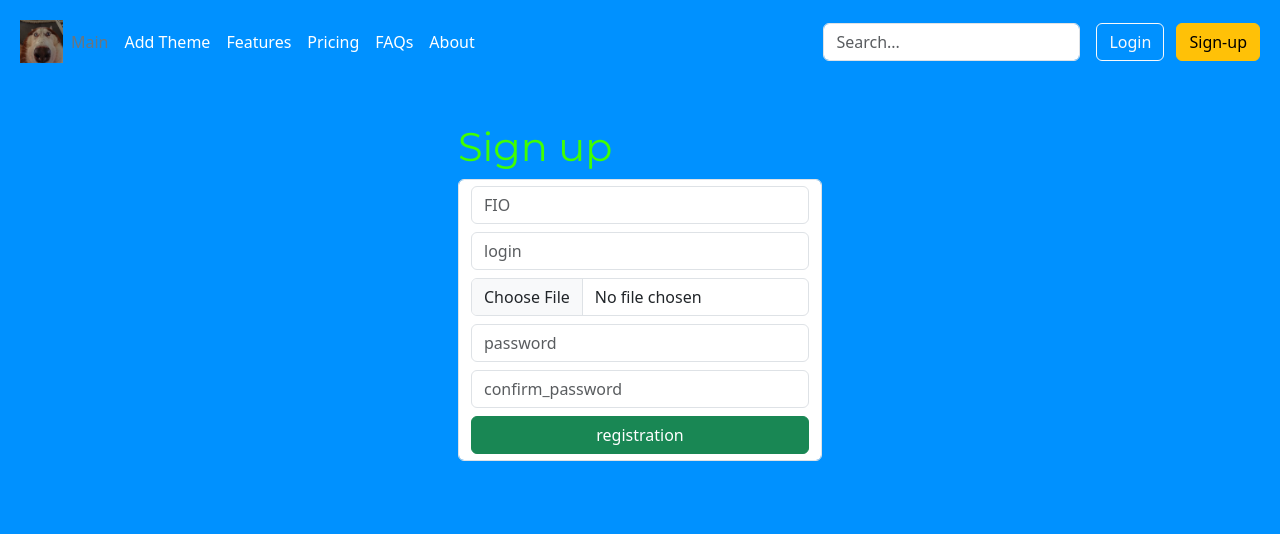
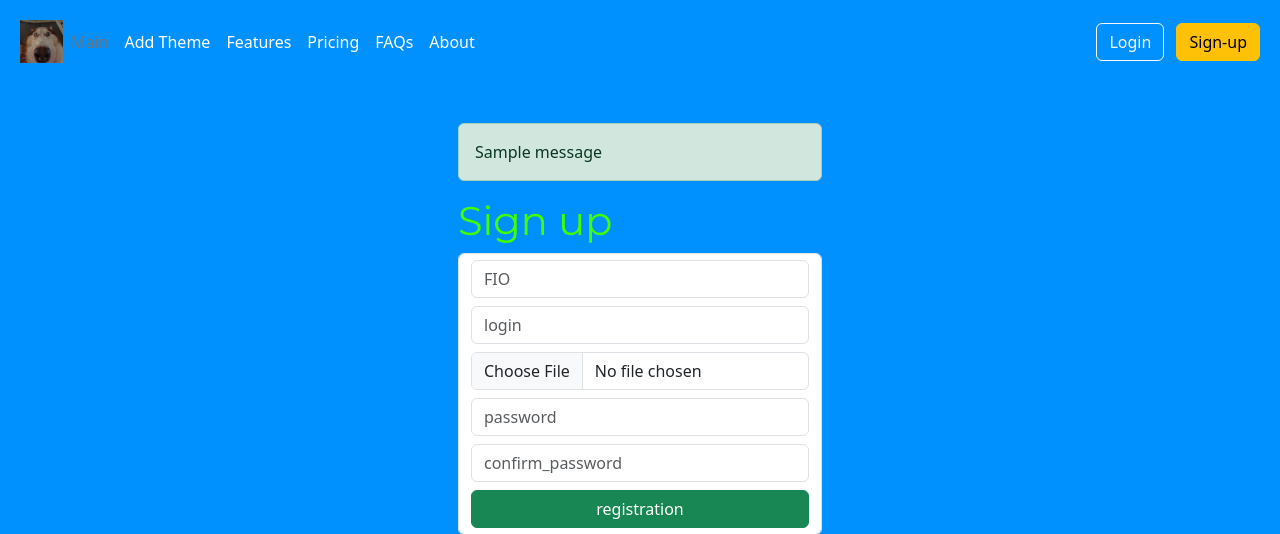
Before and after one commit to OrangeSpirit/TEST_WEB, a Flask app: page /user/register in a window 1280 px wide. Shown: the top 534 px of the page. Run offline with Flask 3, Linux system fonts and the light colour scheme; tables that the repository leaves empty hold one stand-in row (values such as "Sample post"); one stand-in notice (Sample message) is shown; some libraries are stand-ins or nearby versions.

Commit message:
add flash result registration

```diff
--- a/app/routes/user.py
+++ b/app/routes/user.py
@@ -1,4 +1,4 @@
-from flask import Blueprint, render_template, redirect
+from flask import Blueprint, render_template, redirect, flash
 
 from ..functions import save_picture
 from ..forms import RegistrationForm
@@ -16,6 +16,7 @@ def register():
         user = User(name=form.name.data, login=form.login.data, avatar=avatar_filename, password=hashed_password)
         db.session.add(user)
         db.session.commit()
+        flash(f"Congratulations, {form.login.data}! You successfully registered.", "")
         print('YOU ARE REGISTERED')
         return redirect('/')
     else:
--- /dev/null
+++ b/app/templates/main/_flash.html
@@ -0,0 +1,11 @@
+<!-- FLASH MESAGGES -->
+{% with messages = get_flashed_messages(with_categories=true) %}
+    {% if messages %}
+        {% for category, message in messages %}
+            <div class="alert alert-{{ category }}">
+                {{ message }}
+            </div>
+        {% endfor %}
+    {% endif %}
+{% endwith %}
+<!-- FLAXH MESSAGES -->
--- a/app/templates/main/_header.html
+++ b/app/templates/main/_header.html
@@ -10,10 +10,11 @@
         <li><a href="#" class="nav-link px-2 text-white">FAQs</a></li>
         <li><a href="#" class="nav-link px-2 text-white">About</a></li>
     </ul>
+    <!--
     <form class="col-12 col-lg-auto mb-3 mb-lg-0 me-lg-3" role="search">
         <input type="search" class="form-control form-control-dark" placeholder="Search..."
             aria-label="Search" />
-    </form>
+    </form>  -->
     <div class="text-end">
         <button type="button" class="btn btn-outline-light me-2">Login</button>
         <a href="{{ url_for('user.register') }}" class="btn btn-warning">Sign-up</a>
--- a/app/templates/main/base.html
+++ b/app/templates/main/base.html
@@ -9,16 +9,15 @@
 </head>
 
 <body>
-
-<header class="header">{% include 'main/_header.html' %}</header>
-
 <div class="page">
+    <header class="header">{% include 'main/_header.html' %}</header>
     <main class="content">
+        {% include 'main/_flash.html' %}
         <h1>{{ self.title() }}</h1>
         {% block content %}{% endblock %}
     </main>
     <footer class="py-3 my-4">{% include 'main/_footer.html' %}</footer>
-</div>>
+</div>
 
     <script src="{{ url_for('static', filename='js/libs/bootstrap.min.js') }}"></script>
     <script src="{{ url_for('static', filename='js/app.js') }}"></script>
```
Also changed, not shown: app/static/upload/5d8d00aed59398d3.png (added), app/static/upload/9c215b7663253c1a.png (added).
